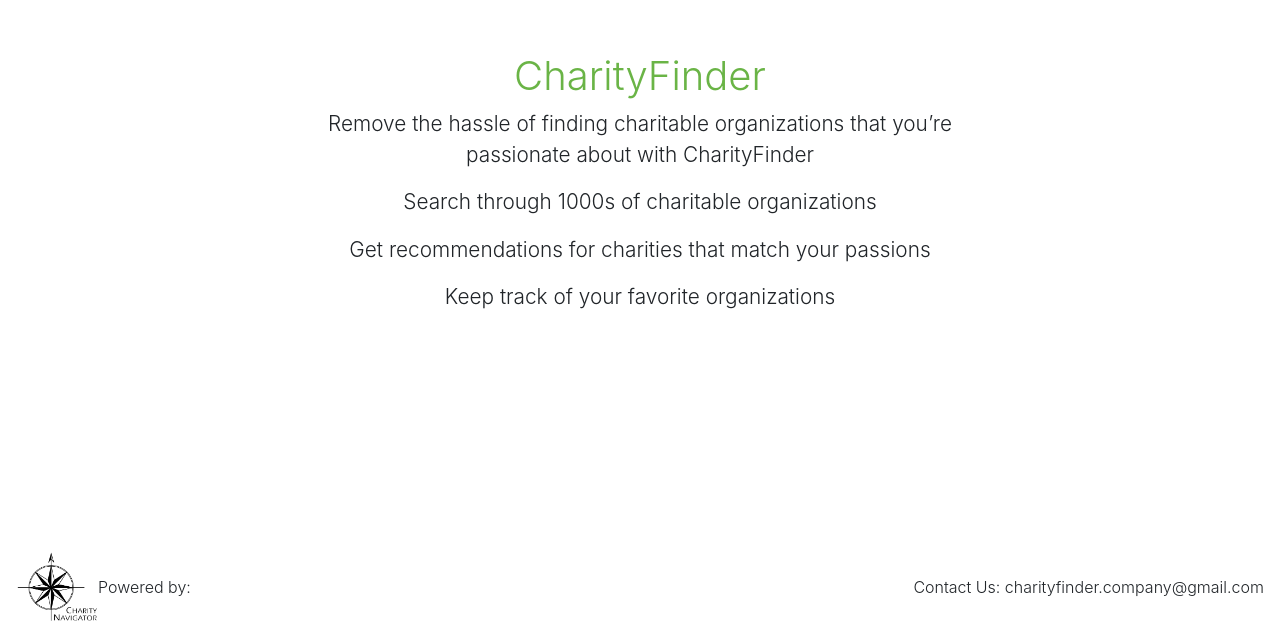
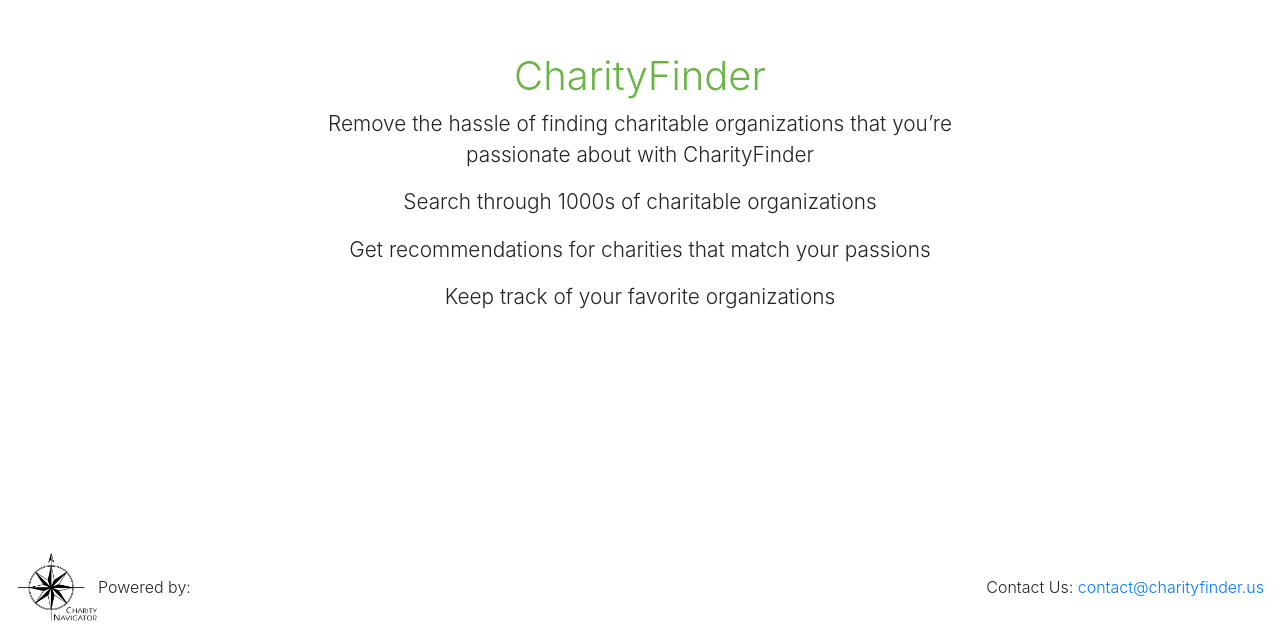
Before and after one commit to CharityFinder/CharityFinder, a React (Create React App) app in the folder client/: page / in a window 1280 px wide. Shown: the part 170-800 px from the top of the page. Built offline with nearby package versions, Linux system fonts and the light colour scheme; no server answers; the HTML template or start-up script is replaced by a standard one.

Commit message:
edited contact information in footer

```diff
--- a/client/src/components/Footer.jsx
+++ b/client/src/components/Footer.jsx
@@ -15,7 +15,9 @@ export const Footer = () => {
           <Nav.Item>Powered by: <a style={{color: "white"}} href="https://www.CharityNavigator.org" target=" ">Charity Navigator</a></Nav.Item>
       </Nav>
       <Nav className="ml-auto">
-        <Nav.Item>Contact Us: charityfinder.company@gmail.com</Nav.Item>
+        <Nav.Item>
+          Contact Us: <a href="mailto:contact@charityfinder.us">contact@charityfinder.us</a>
+        </Nav.Item>
       </Nav>
 
       </BootstrapNavbar.Collapse>
```
